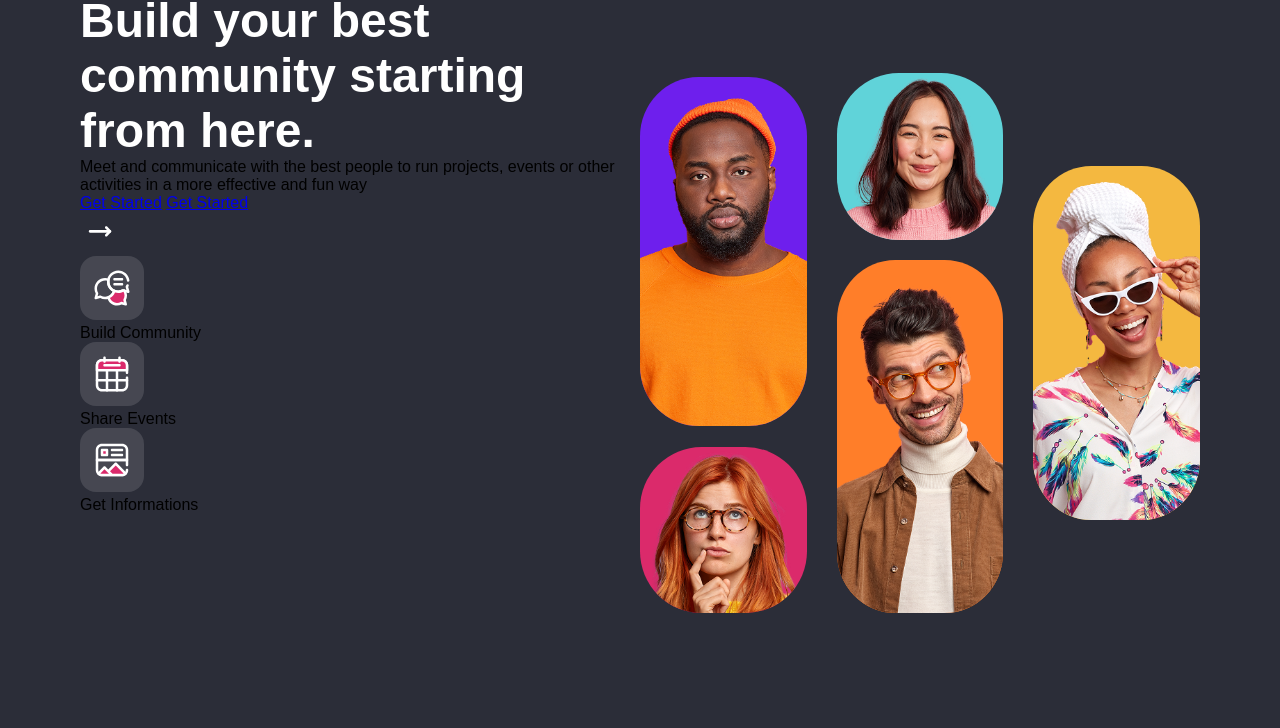
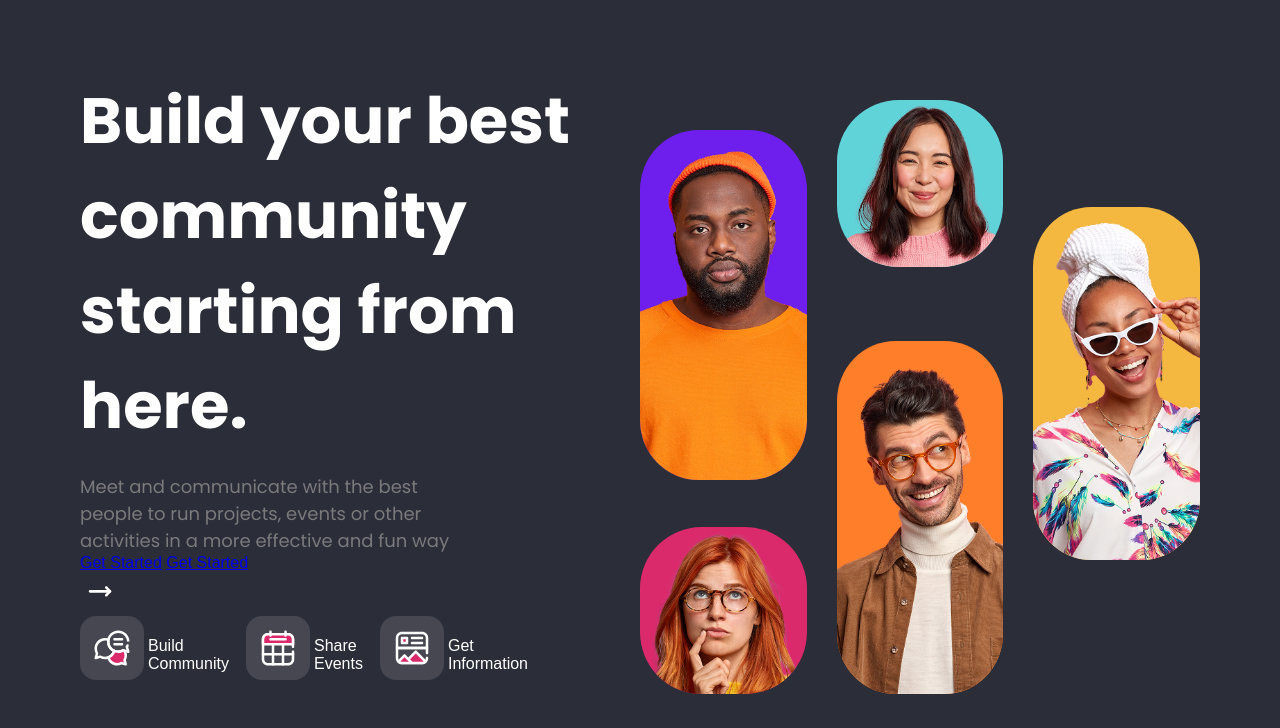
Before and after one commit to sdsiridia/Header_Gathsession, a website built with Vite: page index.html in a window 1280 px wide. Shown: the part 72-800 px from the top of the page. Built offline with nearby package versions, Linux system fonts and the light colour scheme.

Commit message:
ingesist    changed 3

```diff
--- a/index.html
+++ b/index.html
@@ -45,15 +45,15 @@
               <a href="#"
                 ><img src="./img/icon-build-community.svg" alt=""
               /></a>
-              <p>Build Community</p>
+              <p>Build <br>Community</p>
             </div>
             <div class="hero__item">
               <a href="#"><img src="./img/icon-share-events.svg" alt="" /></a>
-              <p>Share Events</p>
+              <p>Share <br>Events</p>
             </div>
             <div class="hero__item">
               <a href="#"><img src="./img/icon-information.svg" alt="" /></a>
-              <p>Get Informations</p>
+              <p>Get <br>Information</p>
             </div>
           </div>
         </section>
--- a/sass/layout/_container.scss
+++ b/sass/layout/_container.scss
@@ -10,9 +10,6 @@
 main {
     display: grid;
     grid-template-columns: repeat(2, 1fr);
-
-
-
 }
 
 
--- a/sass/layout/_hero.scss
+++ b/sass/layout/_hero.scss
@@ -4,6 +4,9 @@
 
     margin-top: 80px;
 
+
+
+    &__info {
         h1 {
             font-size: 64px;
             color: white;
@@ -20,3 +23,26 @@
         }
 
     }
+
+    &__items {
+        display: flex;
+        width: 80%;
+        justify-content: space-between;
+
+
+    }
+
+    &__item {
+        display: flex;
+        justify-content: flex-start;
+        align-items: center;
+        gap: 4px;
+        color: white;
+        font-family: v.$primary-font;
+        font-weight: 300;
+
+        img {
+            margin-bottom: 10px;
+        }
+    }
+}
--- a/sass/layout/_layout.scss
+++ b/sass/layout/_layout.scss
@@ -5,3 +5,4 @@
 @use "sidebar";
 @use "header";
 @use"container";
+@use "hero";
```
Lines whose indentation alone changed are shown as unchanged.
